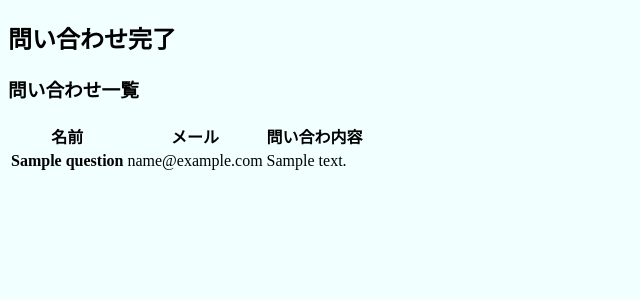
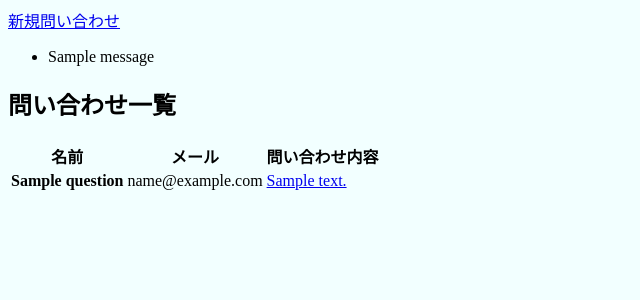
Before and after one commit to chaipon/ec-study-new, a Flask app: page /fn1/contacts in a window 1280 px wide. Shown: the top 300 px of the page, without its empty margins (0-640 px from the left). Run offline with Flask 3, Linux system fonts and the light colour scheme; tables that the repository leaves empty hold one stand-in row (values such as "Sample post"); one stand-in notice (Sample message) is shown.

Commit message:
問い合わせ一覧の表示を改良
* 新規問い合わせへのリンクを追加
* 新規問い合わせ作成時には、問い合わせ完了の表示が出力されるようにした
* 問い合わせ内容は、40字で切り捨てるようにした

```diff
--- a/study/fn1/templates/fn1/contact_new.html
+++ b/study/fn1/templates/fn1/contact_new.html
@@ -22,7 +22,7 @@
 
 
 
-        <form action="{{ url_for('fn1.contact_new')}}"
+        <form action="{{ url_for('fn1.contacts')}}"
             method="POST" novalidate="novalidate">
 
             <table>
--- a/study/fn1/templates/fn1/contacts.html
+++ b/study/fn1/templates/fn1/contacts.html
@@ -2,27 +2,37 @@
 <html lang="ja">
     <head>
         <meta charset="UTF-8"/>
-        <title>問い合わせ完了</title>
+        <title>問い合わせ一覧</title>
         <link rel="stylesheet" href="{{ url_for('fn1.static', filename='style.css')}}"
         />
     </head>
     {% block content %}
-
+    <header>
+        <a href={{url_for('fn1.contact_new')}}>新規問い合わせ</a>
+    </header>
     <body>
-        <h2>問い合わせ完了</h2>
-	<h3>問い合わせ一覧</h3>
+        {% with messages = get_flashed_messages() %}
+        {% if messages %}
+        <ul>
+            {% for message in messages %}
+            <li class="flash">{{ message }}</li>
+            {% endfor %}
+        </ul>
+        {% endif %}
+        {% endwith %}
+	<h2>問い合わせ一覧</h2>
 	<table>
 		<thead>
 		    <th scope="col">名前</th>
 		    <th scope="col">メール</th>
-		    <th scope="col">問い合わ内容</th>
+		    <th scope="col">問い合わせ内容</th>
 	    </thead>
         <tbody>
             {% for question in questions %}
             <tr>
                 <th scope="row">{{question.name}}</th>
                 <td>{{question.mail}}</td>
-                <td>{{question.content}}</td>
+                <td><a href="{{url_for('fn1.contacts')}}/{{question.id}}">{{question.content|truncate(40)}}</a></td>
             </tr>
             {% endfor %}
         </tbody>
--- a/study/fn1/views.py
+++ b/study/fn1/views.py
@@ -35,17 +35,22 @@ def show_name(na):
     # 変数をテンプレートエンジンに渡す
     return render_template("fn1/index.html", param1=na)
 
-@fn1.route("/contacts/new", methods=['GET', 'POST'])
+@fn1.route("/contacts/new", methods=['GET'])
 def contact_new():
+    # レスポンスオブジェクトを取得する
+    return render_template("fn1/contact_new.html")
+    # クッキーを設定する
+    #response.set_cookie("flaskbook key", "flaskbook value")
+    # セッションを設定する
+    #session["username"] = "test-user"
+    #return response
 
+
+@fn1.route("/contacts", methods=['GET', 'POST'])
+def contacts():
     if request.method == 'GET':
-        # レスポンスオブジェクトを取得する
-        return render_template("fn1/contact_new.html")
-        # クッキーを設定する
-        #response.set_cookie("flaskbook key", "flaskbook value")
-        # セッションを設定する
-        #session["username"] = "test-user"
-        #return response
+        questions = Question.query.all()
+        return render_template("fn1/contacts.html", questions=questions)
 
     if request.method == 'POST':
         # form属性を使ってフォームの値を取得する
@@ -80,9 +85,5 @@ def contact_new():
         db_session.commit()
         questions = Question.query.all()
 
+        flash("問い合わせ完了")
         return render_template('fn1/contacts.html', questions=questions)
-
-@fn1.route("/contacts", methods=['GET'])
-def contacts():
-    questions = Question.query.all()
-    return render_template("fn1/contacts.html", questions=questions)
```
